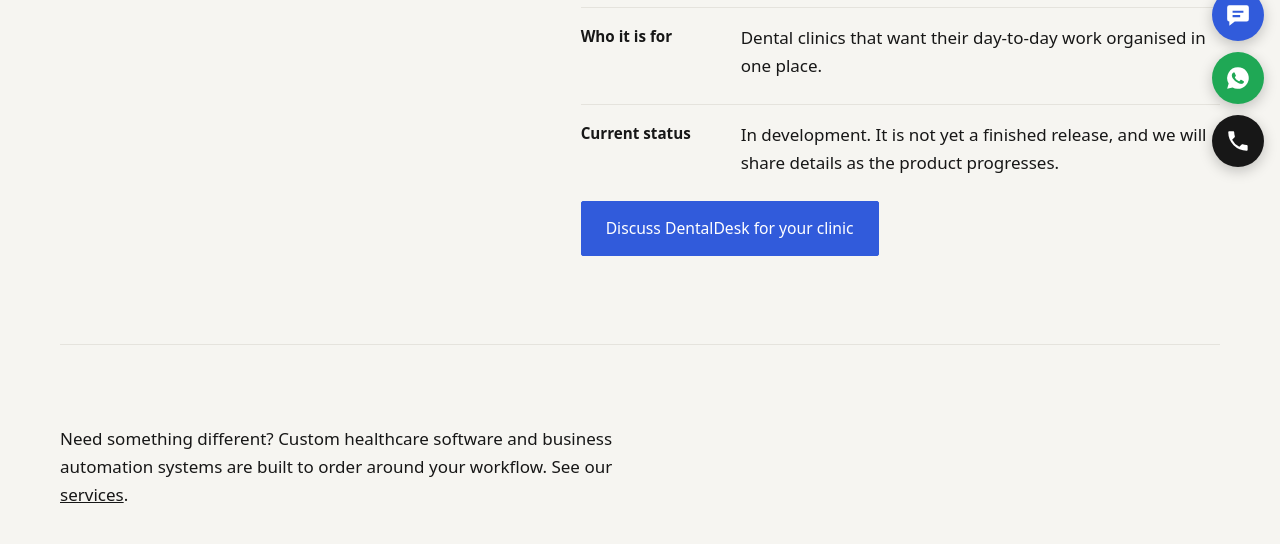
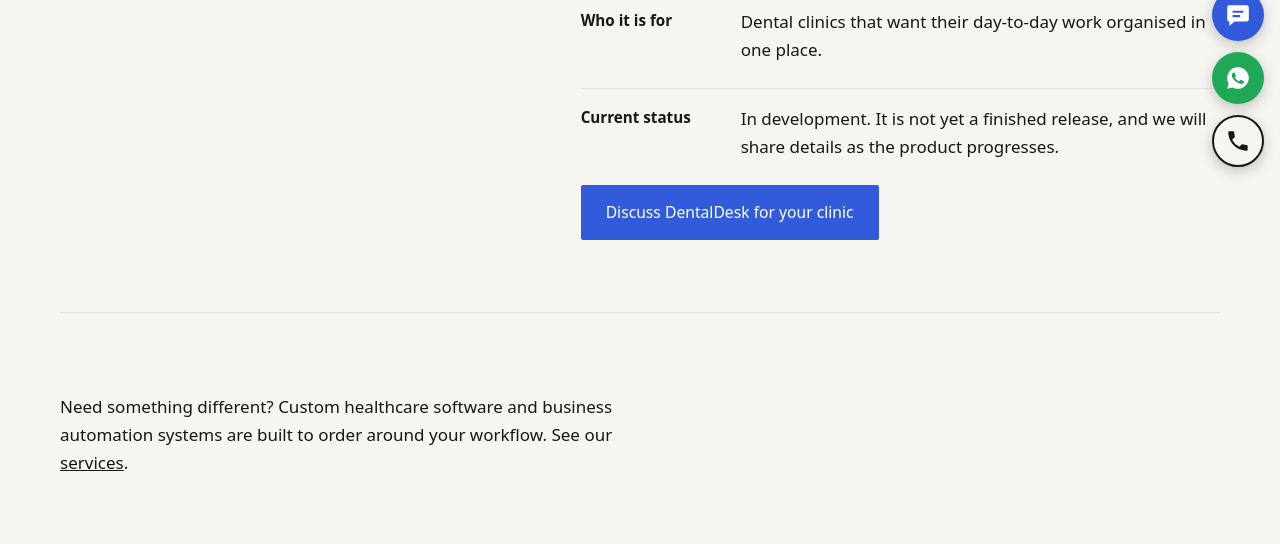
Before and after one commit to shrikantaitech/shrikantaitech.github.io, a plain HTML site: page products.html in a window 1280 px wide. Shown: the part 617-1161 px from the top of the page. Drawn offline with Linux system fonts and the light colour scheme.

Commit message:
Update style.css

```diff
--- a/assets/css/style.css
+++ b/assets/css/style.css
@@ -225,3 +225,8 @@ footer p{color:#cfcdc5}
 .caps p{font-size:.98rem;color:var(--muted)}
 @media (max-width:1024px){.caps{grid-template-columns:repeat(2,1fr)}}
 @media (max-width:560px){.caps{grid-template-columns:1fr}}
+
+/* call button visible on dark footer; tighter service rows */
+.fab-btn.call{background:var(--paper);color:var(--ink);border:2px solid var(--ink)}
+.fab-btn.call:hover{background:#fff}
+.svc{padding:clamp(2rem,5vw,3.5rem) 0}
```
